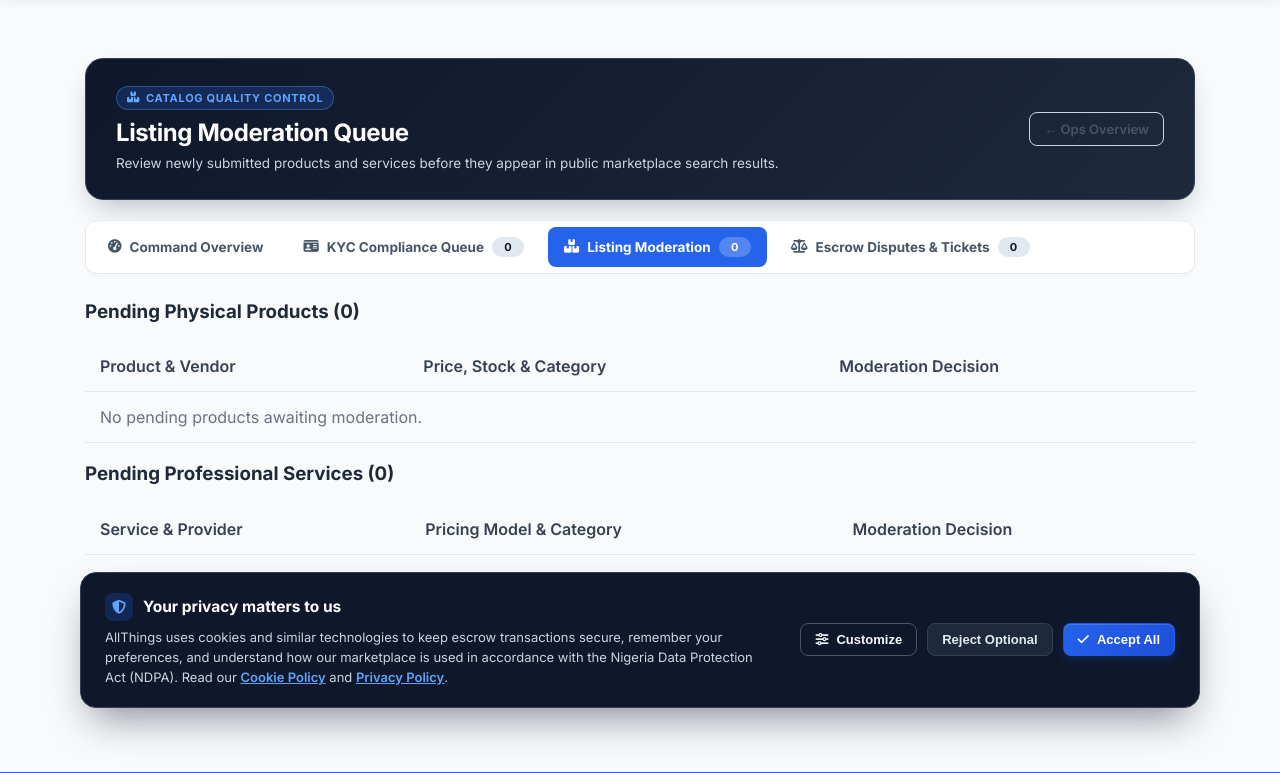
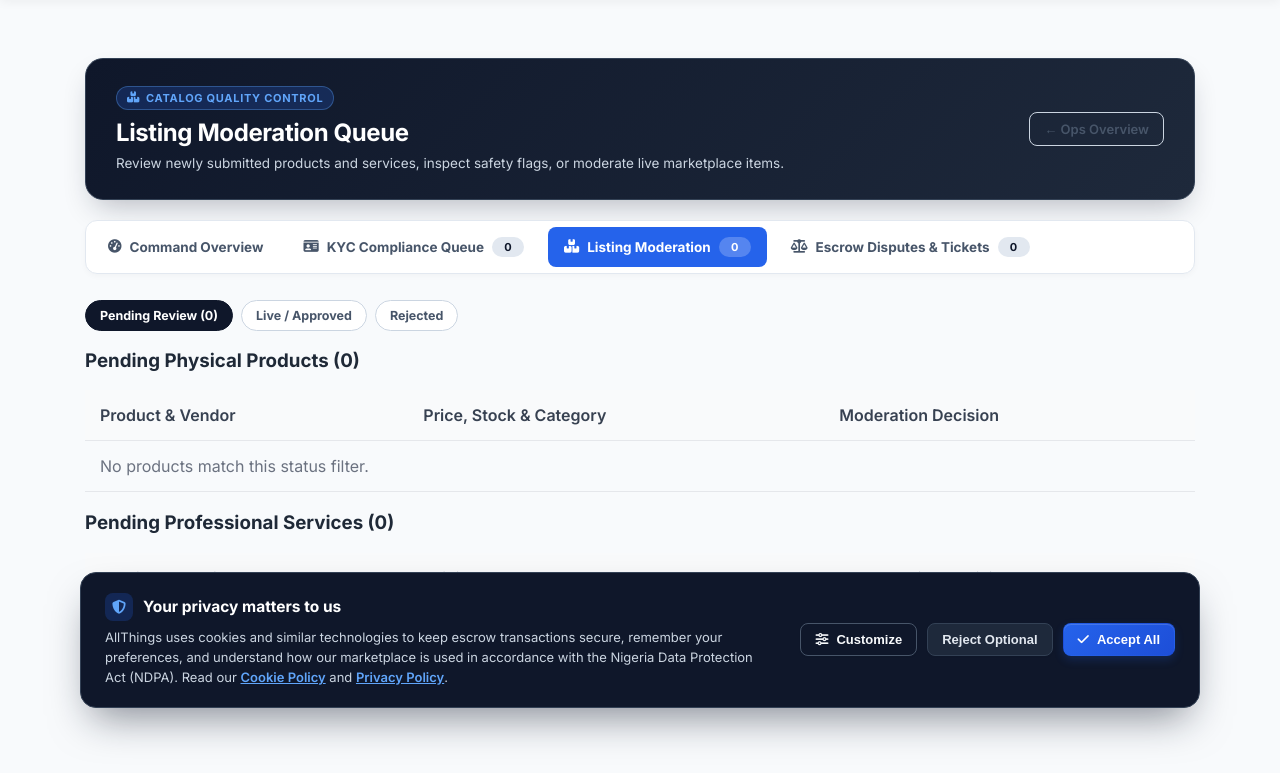
Before and after one commit to AllThings-Marketplace/allthings-marketplace, a Django app: page /ops/listings/ in a window 1280 px wide. Shown: the part 72-845 px from the top of the page. Run offline with Django 5.2, Linux system fonts and the light colour scheme; the visitor is signed in with stand-in values (Sample User, id 1); data comes from the database, SQL or seed files in the repository; data that the repository does not hold is empty; parts of the project's set-up code (start-up, migrations or seed data) failed here and were passed over; some libraries are stand-ins or nearby versions.

Commit message:
Enhance ops dashboard with audit logging, image status sync, and active store protection

```diff
--- a/ops/views.py
+++ b/ops/views.py
@@ -1,5 +1,6 @@
 from decimal import Decimal
 from django.contrib import messages
+from django.contrib.admin.models import LogEntry, CHANGE
 from django.contrib.admin.views.decorators import staff_member_required
 from django.contrib.contenttypes.models import ContentType
 from django.db import transaction
@@ -7,9 +8,10 @@ from django.db.models import Sum
 from django.shortcuts import get_object_or_404, redirect, render
 from django.utils import timezone
 
-from accounts.models import ProviderProfile, VendorWallet
+from accounts.models import ProviderProfile, VendorWallet, VendorTransaction
 from marketplace.models import Product, Service
 from orders.models import SupportTicket, PaymentAttempt
+from orders.tasks import trigger_escrow_auto_clear_if_due
 
 
 def _notify_user(recipient, title, message, target_obj=None, notif_type='SYSTEM'):
@@ -35,6 +37,25 @@ def _notify_user(recipient, title, message, target_obj=None, notif_type='SYSTEM'
         pass
 
 
+def _record_ops_audit(user, target_obj, action_summary):
+    """
+    Records an immutable staff audit log entry in Django's built-in LogEntry
+    table (requires zero schema migrations and is visible in both Ops & Django Admin).
+    """
+    try:
+        ct = ContentType.objects.get_for_model(target_obj)
+        LogEntry.objects.log_action(
+            user_id=user.pk,
+            content_type_id=ct.pk,
+            object_id=target_obj.pk,
+            object_repr=str(target_obj)[:200],
+            action_flag=CHANGE,
+            change_message=action_summary,
+        )
+    except Exception:
+        pass
+
+
 def _get_ops_nav_counts():
     """Shared badge counters for the top Operations navigation bar."""
     pending_kyc = ProviderProfile.objects.filter(verification_status='STAGE_4_LOCATION').count()
@@ -50,7 +71,8 @@ def _get_ops_nav_counts():
 
 @staff_member_required
 def ops_overview(request):
-    """Main Operations Command Center overview with platform health, escrow, and queue previews."""
+    """Main Operations Command Center overview with platform health, escrow, and audit previews."""
+    trigger_escrow_auto_clear_if_due()
     nav_counts = _get_ops_nav_counts()
 
     active_providers_count = ProviderProfile.objects.filter(verification_status='ACTIVE').count()
@@ -65,6 +87,10 @@ def ops_overview(request):
         total_paid_out=Sum('total_withdrawn'),
     )
 
+    platform_commission_total = VendorTransaction.objects.exclude(
+        status__in=['FAILED', 'CANCELLED', 'REFUNDED']
+    ).aggregate(total_comm=Sum('commission'))['total_comm'] or Decimal('0.00')
+
     recent_kyc_queue = ProviderProfile.objects.filter(
         verification_status='STAGE_4_LOCATION'
     ).select_related('user').order_by('-applied_at', '-id')[:5]
@@ -72,6 +98,8 @@ def ops_overview(request):
     recent_disputes = SupportTicket.objects.filter(
         status__in=['OPEN', 'IN_PROGRESS']
     ).select_related('user').order_by('-created_at')[:5]
+
+    recent_audit_logs = LogEntry.objects.select_related('user', 'content_type').order_by('-action_time')[:6]
 
     context = {
         **nav_counts,
@@ -84,8 +112,10 @@ def ops_overview(request):
         'total_escrow_locked': wallet_totals['total_escrow_locked'] or Decimal('0.00'),
         'total_available': wallet_totals['total_available'] or Decimal('0.00'),
         'total_paid_out': wallet_totals['total_paid_out'] or Decimal('0.00'),
+        'platform_commission_total': platform_commission_total,
         'recent_kyc_queue': recent_kyc_queue,
         'recent_disputes': recent_disputes,
+        'recent_audit_logs': recent_audit_logs,
     }
     return render(request, 'ops/overview.html', context)
 
@@ -114,8 +144,8 @@ def kyc_moderation_list(request):
 def kyc_dossier_detail(request, profile_id):
     """
     Side-by-side KYC Dossier Inspection & Action Hub.
-    Allows staff to Approve (-> APPROVED) or Flag specific stages (-> FLAGGED)
-    and dispatches an immediate notification to the applicant.
+    Allows staff to Approve (-> APPROVED or ACTIVE if bank is already linked)
+    or Flag specific stages (-> FLAGGED) and dispatches an immediate notification.
     """
     profile = get_object_or_404(ProviderProfile.objects.select_related('user'), id=profile_id)
 
@@ -126,7 +156,10 @@ def kyc_dossier_detail(request, profile_id):
 
         with transaction.atomic():
             if action == 'approve':
-                profile.verification_status = 'APPROVED'
+                has_verified_bank = bool(profile.account_number and profile.bank_code and profile.account_name)
+                target_status = 'ACTIVE' if has_verified_bank else 'APPROVED'
+
+                profile.verification_status = target_status
                 profile.flagged_sections = []
                 profile.admin_review_note = ''
                 profile.reviewed_at = now
@@ -140,14 +173,30 @@ def kyc_dossier_detail(request, profile_id):
                     'approved_at',
                 ])
 
-                _notify_user(
-                    recipient=profile.user,
-                    title=f"KYC Approved for {profile.business_name}!",
-                    message="Congratulations! Your KYC dossier has been approved. Complete Stage 5 (Settlement Bank Verification) to activate your storefront.",
-                    target_obj=profile,
-                    notif_type='SYSTEM',
+                _record_ops_audit(
+                    request.user,
+                    profile,
+                    f"KYC Dossier approved (-> {target_status}) for {profile.business_name}."
                 )
-                messages.success(request, f"Dossier for {profile.business_name} approved! Vendor has been notified to link their payout bank.")
+
+                if target_status == 'ACTIVE':
+                    _notify_user(
+                        recipient=profile.user,
+                        title=f"Store Activated: {profile.business_name}!",
+                        message="Your KYC dossier has been approved and your storefront is now fully active on AllThings!",
+                        target_obj=profile,
+                        notif_type='SYSTEM',
+                    )
+                    messages.success(request, f"Dossier for {profile.business_name} approved and store set to ACTIVE!")
+                else:
+                    _notify_user(
+                        recipient=profile.user,
+                        title=f"KYC Approved for {profile.business_name}!",
+                        message="Congratulations! Your KYC dossier has been approved. Complete Stage 5 (Settlement Bank Verification) to activate your storefront.",
+                        target_obj=profile,
+                        notif_type='SYSTEM',
+                    )
+                    messages.success(request, f"Dossier for {profile.business_name} approved! Vendor has been notified to link their payout bank.")
 
             elif action == 'flag':
                 flagged_sections = request.POST.getlist('flagged_sections')
@@ -170,6 +219,12 @@ def kyc_dossier_detail(request, profile_id):
                     'reviewed_at',
                 ])
 
+                _record_ops_audit(
+                    request.user,
+                    profile,
+                    f"KYC Dossier flagged ({', '.join(flagged_sections)}): {admin_note[:100]}"
+                )
+
                 _notify_user(
                     recipient=profile.user,
                     title=f"Action Required: Update Your KYC Dossier ({profile.business_name})",
@@ -190,19 +245,24 @@ def kyc_dossier_detail(request, profile_id):
 
 @staff_member_required
 def listing_moderation_list(request):
-    """Lists pending products and services awaiting moderation."""
-    pending_products = Product.objects.filter(
-        status='PENDING'
-    ).select_related('provider__user', 'category').prefetch_related('images').order_by('-id')
+    """Lists products and services with status filtering (PENDING, APPROVED, REJECTED)."""
+    status_filter = request.GET.get('status', 'PENDING').upper().strip()
+    if status_filter not in ['PENDING', 'APPROVED', 'REJECTED']:
+        status_filter = 'PENDING'
 
-    pending_services = Service.objects.filter(
-        status='PENDING'
-    ).select_related('provider__user', 'category').order_by('-id')
+    products_qs = Product.objects.filter(
+        status=status_filter
+    ).select_related('provider__user', 'category').prefetch_related('images').order_by('-id')[:50]
+
+    services_qs = Service.objects.filter(
+        status=status_filter
+    ).select_related('provider__user', 'category').prefetch_related('packages').order_by('-id')[:50]
 
     context = {
         **_get_ops_nav_counts(),
-        'pending_products': pending_products,
-        'pending_services': pending_services,
+        'pending_products': products_qs,
+        'pending_services': services_qs,
+        'status_filter': status_filter,
     }
     return render(request, 'ops/listing_list.html', context)
 
@@ -210,7 +270,7 @@ def listing_moderation_list(request):
 @staff_member_required
 @transaction.atomic
 def moderate_listing_action(request, item_type, item_id):
-    """Approves or rejects a product or service listing and notifies the provider."""
+    """Approves or rejects a product or service listing, syncs image status, and notifies the provider."""
     if request.method != 'POST':
         return redirect('ops:listing_list')
 
@@ -232,6 +292,12 @@ def moderate_listing_action(request, item_type, item_id):
         item.moderation_note = ''
         item.save(update_fields=['status', 'is_active', 'moderation_note'])
 
+        # Ensure all non-rejected product images are marked APPROVED so they display immediately
+        if item_type == 'product':
+            item.images.exclude(processing_status='REJECTED').update(processing_status='APPROVED')
+
+        _record_ops_audit(request.user, item, f"Approved {item_type} listing '{item.name}'.")
+
         _notify_user(
             recipient=provider_user,
             title=f"Listing Approved: {item.name}",
@@ -247,6 +313,8 @@ def moderate_listing_action(request, item_type, item_id):
         item.is_active = False
         item.moderation_note = note
         item.save(update_fields=['status', 'is_active', 'moderation_note'])
+
+        _record_ops_audit(request.user, item, f"Rejected {item_type} listing '{item.name}': {note[:100]}")
 
         _notify_user(
             recipient=provider_user,
--- a/templates/ops/listing_list.html
+++ b/templates/ops/listing_list.html
@@ -5,7 +5,7 @@
 {% block title %}Listing Moderation Queue | AllThings Ops{% endblock %}
 
 {% block extra_css %}
-    <link rel="stylesheet" href="{% static 'css/pages/dashboard.css' %}?v=3.4">
+    <link rel="stylesheet" href="{% static 'css/pages/dashboard.css' %}?v=3.5">
     <link rel="stylesheet" href="{% static 'css/pages/ops.css' %}?v=1.0">
 {% endblock %}
 
@@ -16,7 +16,7 @@
         <div>
             <span class="ops-eyebrow"><i class="fa-solid fa-boxes-stacked"></i> CATALOG QUALITY CONTROL</span>
             <h1 class="ops-hero-title">Listing Moderation Queue</h1>
-            <p class="ops-hero-subtitle">Review newly submitted products and services before they appear in public marketplace search results.</p>
+            <p class="ops-hero-subtitle">Review newly submitted products and services, inspect safety flags, or moderate live marketplace items.</p>
         </div>
         <a href="{% url 'ops:overview' %}" class="action-btn btn-outline action-sm">
             &larr; Ops Overview
@@ -41,8 +41,23 @@
         </a>
     </nav>
 
-    <!-- 1. Pending Products -->
-    <h3 class="checkout-section-title mt-0">Pending Physical Products ({{ pending_products|length }})</h3>
+    <!-- Status Filter Pills -->
+    <div class="ops-filter-strip">
+        <div class="ops-filter-pills">
+            <a href="{% url 'ops:listing_list' %}?status=PENDING" class="ops-filter-pill {% if status_filter == 'PENDING' %}active{% endif %}">
+                Pending Review ({{ nav_pending_listings }})
+            </a>
+            <a href="{% url 'ops:listing_list' %}?status=APPROVED" class="ops-filter-pill {% if status_filter == 'APPROVED' %}active{% endif %}">
+                Live / Approved
+            </a>
+            <a href="{% url 'ops:listing_list' %}?status=REJECTED" class="ops-filter-pill {% if status_filter == 'REJECTED' %}active{% endif %}">
+                Rejected
+            </a>
+        </div>
+    </div>
+
+    <!-- 1. Physical Products -->
+    <h3 class="checkout-section-title mt-0">{{ status_filter|title }} Physical Products ({{ pending_products|length }})</h3>
     <div class="summary-card p-0 mb-40">
         <div class="table-responsive">
             <table class="data-table m-0">
@@ -73,6 +88,11 @@
                                         <strong class="display-block">{{ item.name }}</strong>
                                         <span class="text-12-muted block">Vendor: <strong>{{ item.provider.business_name }}</strong> ({{ item.provider.region }})</span>
                                         <span class="text-12-muted block mt-5">{{ item.description|truncatechars:90 }}</span>
+                                        {% if item.moderation_note %}
+                                            <span class="status-badge badge-danger badge-xs mt-5">
+                                                <i class="fa-solid fa-triangle-exclamation"></i> {{ item.moderation_note }}
+                                            </span>
+                                        {% endif %}
                                     </div>
                                 </div>
                             </td>
@@ -83,6 +103,7 @@
                             </td>
                             <td>
                                 <div class="ops-moderation-actions">
+                                    {% if item.status != 'APPROVED' %}
                                     <form method="POST" action="{% url 'ops:moderate_listing' 'product' item.id %}">
                                         {% csrf_token %}
                                         <input type="hidden" name="action" value="approve">
@@ -90,10 +111,11 @@
                                             <i class="fa-solid fa-check"></i> Approve &amp; Publish
                                         </button>
                                     </form>
+                                    {% endif %}
                                     <form method="POST" action="{% url 'ops:moderate_listing' 'product' item.id %}" class="ops-reject-form">
                                         {% csrf_token %}
                                         <input type="hidden" name="action" value="reject">
-                                        <input type="text" name="moderation_note" class="form-control ops-reject-input" placeholder="Rejection reason..." required>
+                                        <input type="text" name="moderation_note" class="form-control ops-reject-input" placeholder="Rejection/suspension reason..." required>
                                         <button type="submit" class="action-btn btn-danger action-sm">Reject</button>
                                     </form>
                                 </div>
@@ -101,7 +123,7 @@
                         </tr>
                     {% empty %}
                         <tr>
-                            <td colspan="3" class="table-empty-cell">No pending products awaiting moderation.</td>
+                            <td colspan="3" class="table-empty-cell">No products match this status filter.</td>
                         </tr>
                     {% endfor %}
                 </tbody>
@@ -109,8 +131,8 @@
         </div>
     </div>
 
-    <!-- 2. Pending Services -->
-    <h3 class="checkout-section-title">Pending Professional Services ({{ pending_services|length }})</h3>
+    <!-- 2. Professional Services -->
+    <h3 class="checkout-section-title">{{ status_filter|title }} Professional Services ({{ pending_services|length }})</h3>
     <div class="summary-card p-0">
         <div class="table-responsive">
             <table class="data-table m-0">
@@ -135,6 +157,11 @@
                                         <strong class="display-block">{{ item.name }}</strong>
                                         <span class="text-12-muted block">Provider: <strong>{{ item.provider.business_name }}</strong> ({{ item.provider.region }})</span>
                                         <span class="text-12-muted block mt-5">{{ item.description|truncatechars:90 }}</span>
+                                        {% if item.moderation_note %}
+                                            <span class="status-badge badge-danger badge-xs mt-5">
+                                                <i class="fa-solid fa-triangle-exclamation"></i> {{ item.moderation_note }}
+                                            </span>
+                                        {% endif %}
                                     </div>
                                 </div>
                             </td>
@@ -142,11 +169,18 @@
                                 <span class="shipping-tier-pill">{{ item.get_pricing_type_display }}</span>
                                 {% if item.base_price %}
                                     <span class="font-700-block text-blue mt-5">NGN {{ item.base_price|floatformat:0|intcomma }}</span>
+                                {% elif item.pricing_type == 'PACKAGES' %}
+                                    {% with first_pkg=item.packages.first %}
+                                        {% if first_pkg %}
+                                            <span class="font-700-block text-blue mt-5">From NGN {{ first_pkg.price|floatformat:0|intcomma }}</span>
+                                        {% endif %}
+                                    {% endwith %}
                                 {% endif %}
                                 <span class="text-12-muted block mt-5">{{ item.category.name }} &bull; {{ item.get_service_mode_display }}</span>
                             </td>
                             <td>
                                 <div class="ops-moderation-actions">
+                                    {% if item.status != 'APPROVED' %}
                                     <form method="POST" action="{% url 'ops:moderate_listing' 'service' item.id %}">
                                         {% csrf_token %}
                                         <input type="hidden" name="action" value="approve">
@@ -154,10 +188,11 @@
                                             <i class="fa-solid fa-check"></i> Approve &amp; Publish
                                         </button>
                                     </form>
+                                    {% endif %}
                                     <form method="POST" action="{% url 'ops:moderate_listing' 'service' item.id %}" class="ops-reject-form">
                                         {% csrf_token %}
                                         <input type="hidden" name="action" value="reject">
-                                        <input type="text" name="moderation_note" class="form-control ops-reject-input" placeholder="Rejection reason..." required>
+                                        <input type="text" name="moderation_note" class="form-control ops-reject-input" placeholder="Rejection/suspension reason..." required>
                                         <button type="submit" class="action-btn btn-danger action-sm">Reject</button>
                                     </form>
                                 </div>
@@ -165,7 +200,7 @@
                         </tr>
                     {% empty %}
                         <tr>
-                            <td colspan="3" class="table-empty-cell">No pending services awaiting moderation.</td>
+                            <td colspan="3" class="table-empty-cell">No services match this status filter.</td>
                         </tr>
                     {% endfor %}
                 </tbody>
```
Also changed, not shown: templates/ops/overview.html (+41 -1 lines).
